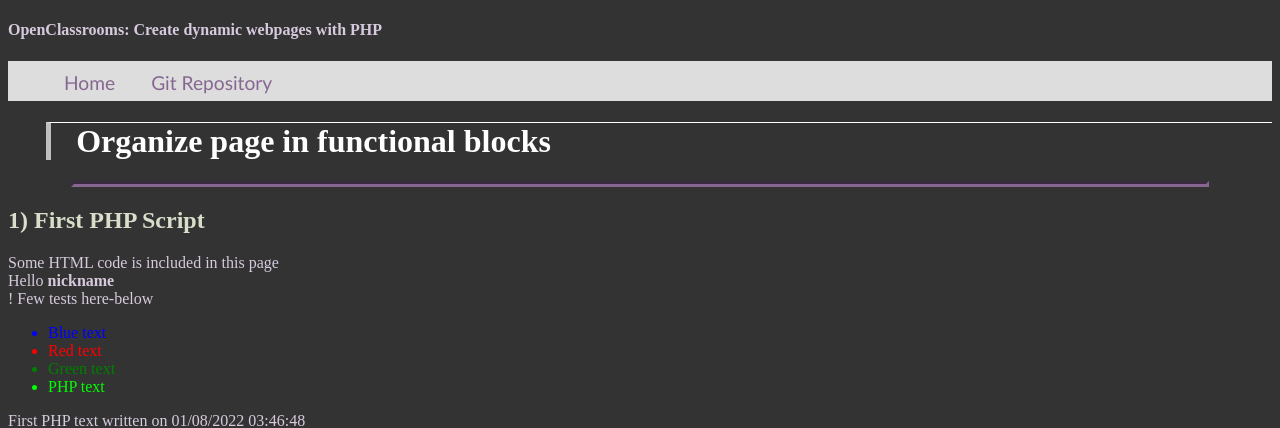
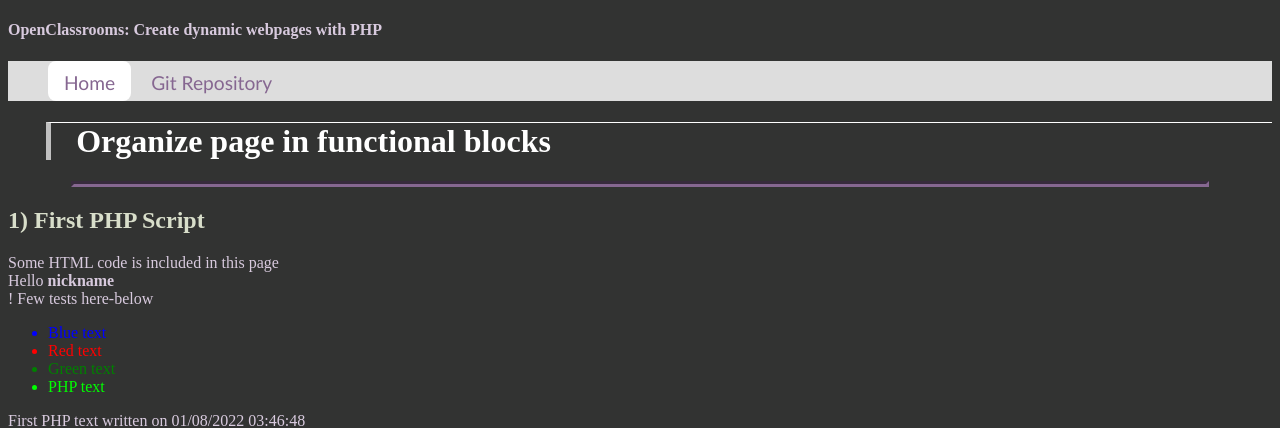
Before and after one commit to loicbaillif/OpenClass_PhpCreateSite, a PHP site: page /00/index.php in a window 1280 px wide, with the pointer over the restyled element. Shown: the top 428 px of the page. Run offline with PHP 8.4, Linux system fonts and the light colour scheme.

Commit message:
main/v12
navbar style evolved

```diff
--- a/style.css
+++ b/style.css
@@ -62,6 +62,12 @@ li.navbar > a:visited {
     color: #866791;
 }
 
+li.navbar > a:hover {
+    background-color: #FFF;
+    border-radius: 8px;
+    padding: 10px 16px 7px 16px;
+}
+
 li.navbar {
     background-color: inherit;
     display: inline;
@@ -75,6 +81,7 @@ ul.navbar {
     height: 30px;
     list-style-type: none;
     padding-top: 10px;
+
 }
 
 /* Fonts */
```
